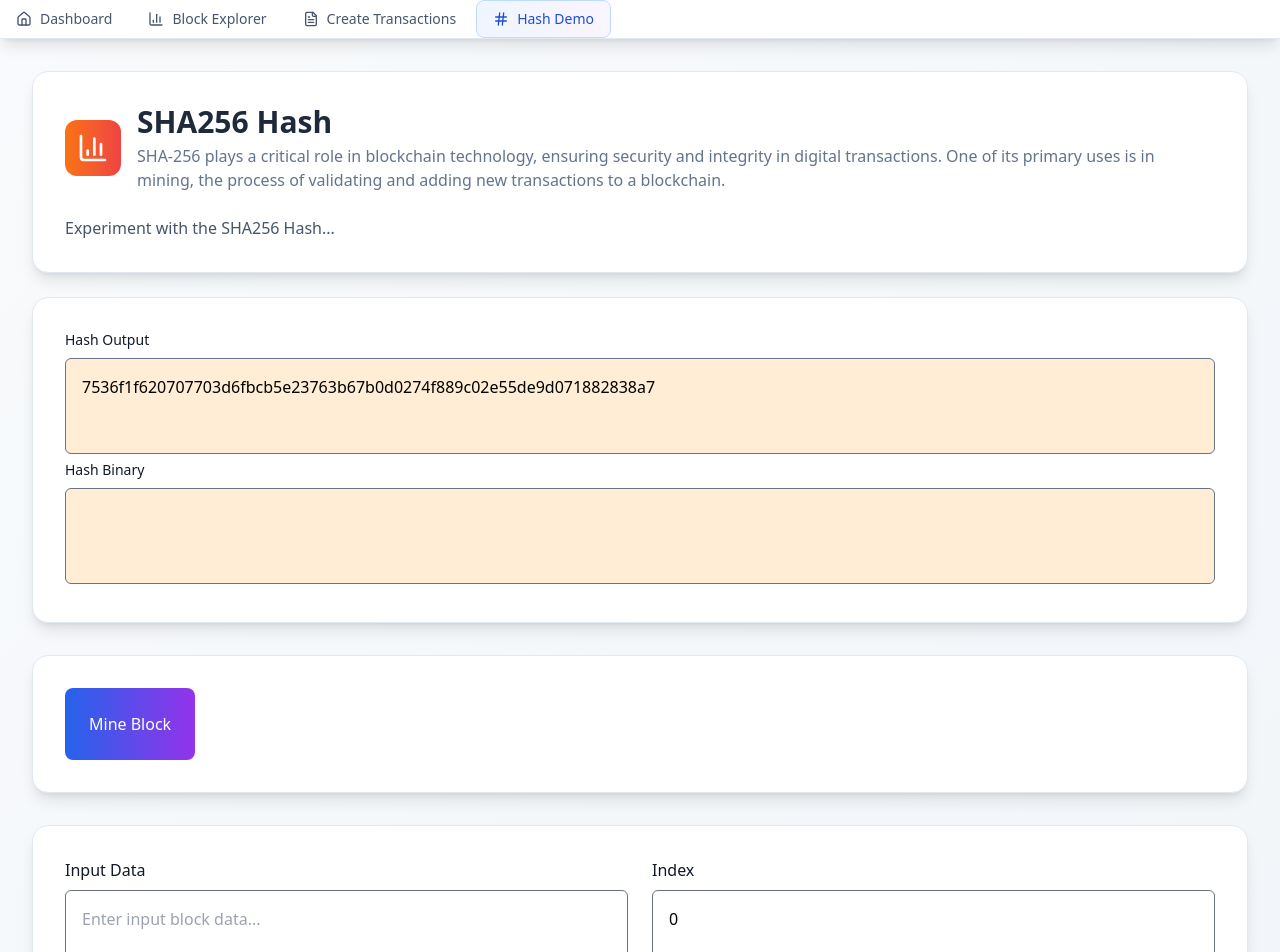
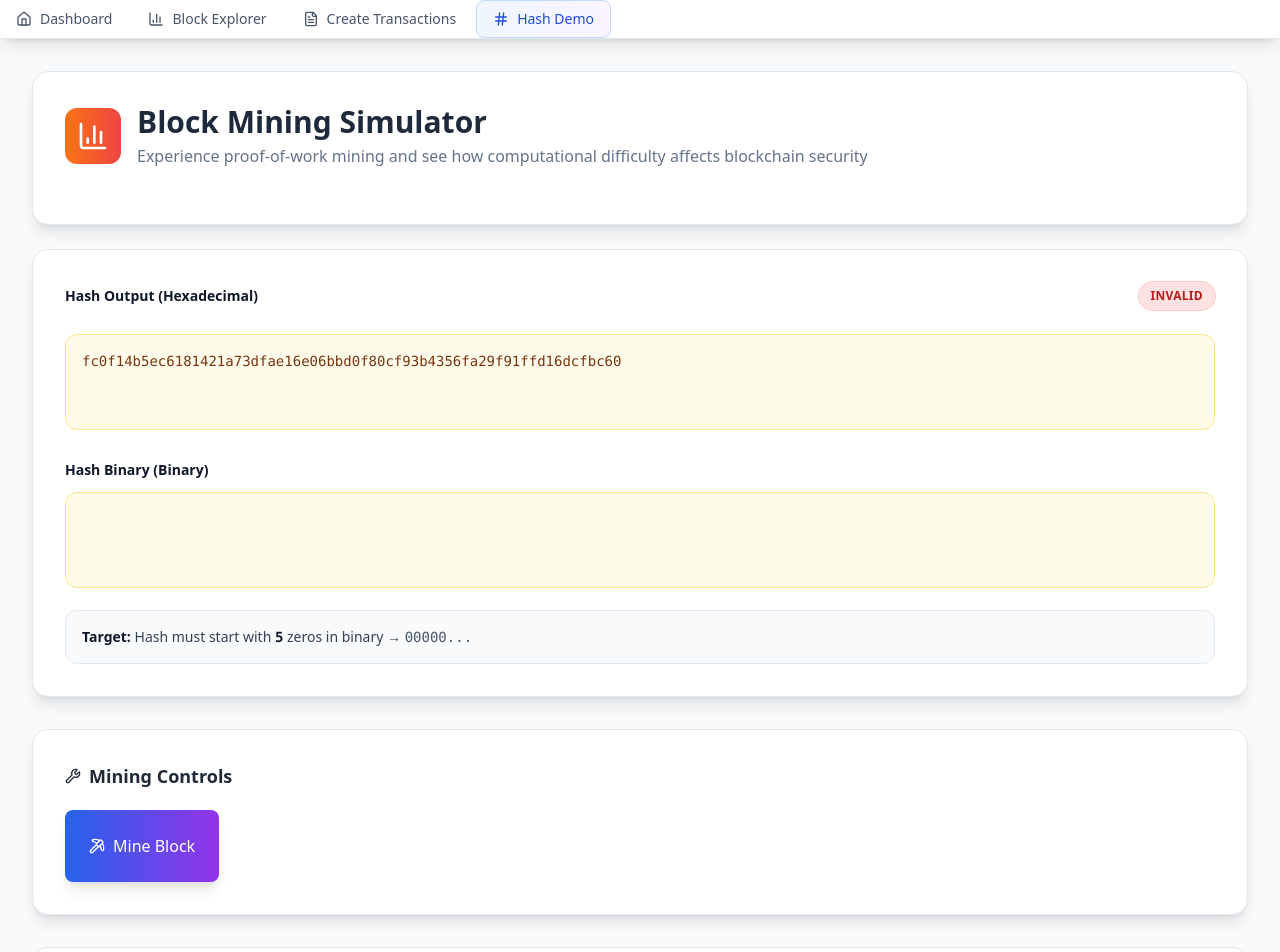
Before and after one commit to StuvanFIT/Blockchain-Network-Educational-Tool, a React (Create React App) app in the folder explorer/: page /hash in a window 1280 px wide. Shown: the top 952 px of the page. Built offline with nearby package versions, Linux system fonts and the light colour scheme.

Commit message:
style: restyled the mine block, mining statistics, header and input data

```diff
--- a/explorer/src/components/HashDemo.tsx
+++ b/explorer/src/components/HashDemo.tsx
@@ -1,5 +1,5 @@
 import React, { useEffect, useState, useRef }  from 'react';
-import { BarChart3 } from "lucide-react";
+import { BarChart3, Loader2, Pickaxe, Square, Wrench,ChartColumnIncreasing, Target, Hourglass, ChartNoAxesCombined, Trophy, Ban } from "lucide-react";
 import CryptoJS from 'crypto-js';
 
 import { hexToBinary } from '../blockchain/utils';
@@ -11,26 +11,18 @@ export const HashDemo = () => {
 
   const [hash, setHash] = useState('');
   const [hashBinary, setHashBinary] = useState('');
-
   const [data, setData] = useState('');
   const [index, setIndex] = useState(0);
   const [previousHash, setPreviousHash] = useState('');
   const [timestamp, setTimeStamp] = useState(getCurrentTimestamp());
-  const [difficulty, setDifficulty] = useState('');
+  const [difficulty, setDifficulty] = useState(5);
   const [nonce, setNonce] = useState(0);
 
   //Mining Status
-  const [isMining, setIsMining] = useState(false);
   const isMiningRef = useRef(false);
-  const [miningStatus, setMiningStatus] = useState({attempts: 0, timeStarted: 0, timeFinished: "Pending..."});
-
-
-  const handleChange = (setter: Function) => (e: React.ChangeEvent<HTMLTextAreaElement>) => {
-    setter(e.target.value)
-  };
-
-  const calcHashDemo = (index:number, previousHash:string, timestamp:number, data:string, difficulty:number, nonce: number):string =>
-    CryptoJS.SHA256(`${index ?? ''}${previousHash ?? ''}${timestamp ?? ''}${data ?? ''}${difficulty ?? ''}${nonce ?? ''}`).toString();
+  const [miningStatus, setMiningStatus] = useState({attempts: 0, timeStarted: 0});
+  const [miningSuccess, setMiningSuccess] = useState(false);
+  const [estimatedTime , setEstimatedTime] = useState(0);
 
   useEffect(() => {
     const allEmpty = [data, index, previousHash, timestamp, difficulty, nonce].every(f => !f);
@@ -41,38 +33,77 @@ export const HashDemo = () => {
     }
   }, [data, index, previousHash, timestamp, difficulty, nonce]);
 
+  //Handling user input data changes:
+  const handleChange = (setter: Function) => (e: React.ChangeEvent<HTMLTextAreaElement>) => {
+    console.log(e.target);
+    if (e.target.id === "difficulty"){
+      const value = e.target.value;
+
+      if (Number(value) > 100) {
+        alert("Max difficulty: 100. Please try a lower difficulty level.");
+        return;
+      }
+    }
+    setter(e.target.value)
+  };
+
+  //Calculating the hash
+  const calcHashDemo = (index:number, previousHash:string, timestamp:number, data:string, difficulty:number, nonce: number):string =>
+    CryptoJS.SHA256(`${index ?? ''}${previousHash ?? ''}${timestamp ?? ''}${data ?? ''}${difficulty ?? ''}${nonce ?? ''}`).toString();
+
+
+  //Checking if the hash (binary form) matches the difficulty level
   const hashMatchesDifficulty = (hash: string, difficulty: number): boolean => {
       const hashInBinary: string = hexToBinary(hash);
       const requiredPrefix: string = '0'.repeat(difficulty);
       return hashInBinary.startsWith(requiredPrefix);
   };
 
+  //Stop mining
+  const stopMining = () => {
+    isMiningRef.current = false;
+  }
+
+  //Start mining
+  const startMining = () => {
+    isMiningRef.current = true;
+  }
+
+
   const mineBlock = async () =>{
+
     if (isMiningRef.current){
       return;
     };
+
+    //Reset mining success state
+    setMiningSuccess(false);
+
+
     //We are mining now
-    setIsMining(true);
-    isMiningRef.current = true;
-    setMiningStatus({attempts:0, timeStarted: Date.now(), timeFinished: "Pending..."});
+    startMining();
+    const startTime = Date.now();
+    setMiningStatus({attempts:0, timeStarted: startTime});
+
+    //Calculate the estimated time based on the input difficulty
+    const estimatedAttempts = Math.pow(2, Number(difficulty));
+    setEstimatedTime(estimatedAttempts /10000) //rough estimate in seconds
 
     //Find the matching block
     let attempts = 0;
     let currNonce = 0;
 
-    while (true) {
-
-
+    while (isMiningRef.current) {
       const currHash =  calcHashDemo(Number(index), previousHash, Number(timestamp), data, Number(difficulty), currNonce);
-
       attempts++;
 
       //Every 1000 attempts, update the UI
       if (attempts % 1000 ===0 ){
-        setMiningStatus({attempts: attempts, timeStarted: miningStatus.timeStarted, timeFinished: miningStatus.timeFinished});
+        setMiningStatus({attempts: attempts, timeStarted: startTime});
         setNonce(currNonce);
         setHash(currHash);
         setHashBinary(hexToBinary(currHash))
+
         //ALlow the UI to update
         await new Promise(resolve => setTimeout(resolve, 1));
       };
@@ -82,9 +113,10 @@ export const HashDemo = () => {
         setNonce(currNonce);
         setHash(currHash);
         setHashBinary(hexToBinary(currHash))
-        setMiningStatus({attempts: attempts, timeStarted: miningStatus.timeStarted, timeFinished: Date.now().toString()});
-        setIsMining(false);
-        isMiningRef.current = false;
+        setMiningStatus({attempts: attempts, timeStarted: startTime});
+        setMiningSuccess(true);
+
+        stopMining();
         return;
       };
 
@@ -92,21 +124,41 @@ export const HashDemo = () => {
 
       //Limit break
       if (attempts > 1000000){
-        setIsMining(false);
-        isMiningRef.current = false;
-        setMiningStatus({attempts:attempts,  timeStarted: miningStatus.timeStarted, timeFinished: miningStatus.timeFinished});
-        alert('Mining has halted after 1,000,000 attempts. Maybe try reducing the difficulty.');
+        stopMining();
+        setMiningStatus({attempts:attempts,  timeStarted: startTime});
         return;
       };
 
     };
 
-  }
+  };
+
+  //Total Mining Time
+  const miningTime = miningStatus.timeStarted ? ((Date.now() - miningStatus.timeStarted)/1000): 0;
+  //Mining Time Hash Rate
+  const miningHashRate = miningTime > 0 ? (Math.round(miningStatus.attempts / miningTime)): 0;
+  const progress = estimatedTime > 0 ? Math.min((miningTime / estimatedTime) * 100, 100) : 0;
+
+  const formatTime = (seconds: number): string =>{
+    if (seconds < 60){
+      return `${seconds.toFixed(1)}s`
+    };
+
+    const minutes = Math.floor(seconds / 60);
+    const remainingSeconds = seconds % 60;
+    return `${minutes}m ${remainingSeconds.toFixed(0)}s`
+  };
+
+  const formatNumber = (num: number): string => {
+    if (num >= 1000000) return `${(num / 1000000).toFixed(1)}M`;
+    if (num >= 1000) return `${(num / 1000).toFixed(1)}K`;
+    return num.toLocaleString();
+  };
 
 
 
   return (
-    <div className="p-8">
+    <div className="p-8 bg-gray-50 min-h-screen">
       <div className="max-w-7xl mx-auto">
         <div className="bg-white rounded-2xl shadow-lg p-8 border border-slate-200">
           <div className="flex items-center gap-4 mb-6">
@@ -114,36 +166,220 @@ export const HashDemo = () => {
               <BarChart3 className="w-8 h-8" />
             </div>
             <div>
-              <h1 className="text-3xl font-bold text-slate-800">SHA256 Hash</h1>
-              <p className="text-slate-500 mt-1">SHA-256 plays a critical role in blockchain technology, ensuring security and integrity in digital transactions. One of its primary uses is in mining, the process of validating and adding new transactions to a blockchain.</p>
+              <h1 className="text-3xl font-bold text-slate-800">Block Mining Simulator</h1>
+              <p className="text-slate-500 mt-1">Experience proof-of-work mining and see how computational difficulty affects blockchain security</p>
             </div>
           </div>
-          <p className="text-slate-600">Experiment with the SHA256 Hash...</p>
         </div>
       </div>
+
       <div className="mt-6 max-w-7xl mx-auto">
         <div className="bg-white rounded-2xl shadow-lg p-8 border border-slate-200">
-            <label htmlFor="hash-output" className="block mb-2 text-sm font-medium text-gray-900">Hash Output</label>
-            <textarea id="hash-output" className='w-full h-24 p-4 border border-gray-500 rounded-md bg-orange-100 resize-none' value={hash} spellCheck={false}></textarea>
-            <label htmlFor="hash-binary" className="block mb-2 text-sm font-medium text-gray-900">Hash Binary</label>
-            <textarea id="hash-binary" className='w-full h-24 p-4 border border-gray-500 rounded-md bg-orange-100 resize-none' value={hashBinary} spellCheck={false}></textarea>
-         </div>
 
-        <div className='bg-white rounded-2xl shadow-lg p-8 border border-slate-200 mt-8 mb-8'>
-          <button
-          onClick={mineBlock}
-          disabled={isMining}
-          className='px-6 py-6 rounded-lg bg-gradient-to-r from-blue-600 to-purple-600 text-white font-medium'>Mine Block</button>
+          {/* Header Section */}
+          <div className="flex items-center justify-between mb-6">
+            <label htmlFor="hash-output" className="text-sm font-semibold text-slate-900">
+              Hash Output (Hexadecimal)
+            </label>
+            <div className="flex items-center gap-3">
+              {miningSuccess && (
+                <div className="flex items-center text-emerald-600 gap-2">
+                  <Trophy className="w-4 h-4" />
+                  <span className="text-sm font-medium">Valid Block!</span>
+                </div>
+              )}
+              <span className={`px-3 py-1.5 rounded-full text-xs font-semibold uppercase tracking-wide ${
+                miningSuccess
+                  ? 'bg-emerald-100 text-emerald-700 ring-1 ring-emerald-200'
+                  : 'bg-red-100 text-red-700 ring-1 ring-red-200'
+              }`}>
+                {miningSuccess ? 'Valid' : 'Invalid'}
+              </span>
+            </div>
+          </div>
+          {/* Hash Output */}
+          <textarea
+            id="hash-output"
+            className={`w-full h-24 p-4 border rounded-xl resize-none font-mono text-sm transition-colors ${
+              miningSuccess
+                ? 'bg-emerald-50 border-emerald-200 text-emerald-900'
+                : 'bg-amber-50 border-amber-200 text-amber-900'
+            }`}
+            value={hash}
+            spellCheck={false}
+            readOnly
+          />
 
-          {isMining && (
-            <div>
-              <div>Attempts: {miningStatus.attempts} </div>
-              <div>Time Started: {miningStatus.timeStarted} </div>
-              <div>Time Completed: {miningStatus.timeFinished} </div>
+          {/* Binary Section */}
+          <label htmlFor="hash-binary" className="block mt-6 mb-3 text-sm font-semibold text-slate-900">
+            Hash Binary (Binary)
+          </label>
+          <textarea
+            id="hash-binary"
+            className={`w-full h-24 p-4 border rounded-xl resize-none font-mono text-sm transition-colors ${
+              miningSuccess
+                ? 'bg-emerald-50 border-emerald-200 text-emerald-900'
+                : 'bg-amber-50 border-amber-200 text-amber-900'
+            }`}
+            value={hashBinary}
+            spellCheck={false}
+            readOnly
+          />
+
+          {/* Target Info */}
+          <div className="mt-4 p-4 bg-slate-50 rounded-xl border border-slate-200">
+            <div className="text-sm text-slate-700">
+              <span className="font-semibold text-slate-900">Target:</span> Hash must start with{' '}
+              <span className="font-mono font-semibold text-slate-900">{difficulty}</span> zeros in binary →{' '}
+              <span className="font-mono text-slate-600">{Number(difficulty) >150 ? "0".repeat(150) : "0".repeat(Number(difficulty))}...</span>
             </div>
+          </div>
+        </div>
 
-          )}
+        <div className='flex-1 bg-white rounded-2xl shadow-lg p-8 border border-slate-200 mt-8 mb-8'>
+          <div className='flex flex-col lg:flex-row gap-8'>
+            <div className='flex-1'>
+              <h3 className='text-lg font-semibold text-gray-800 mb-5 flex items-center gap-2'>
+                < Wrench className='w-4 h-4' />
+                Mining Controls
+              </h3>
+
+              <div className='flex gap-4'>
+                <button
+                onClick={mineBlock}
+                disabled={isMiningRef.current}
+                className={`flex items-center gap-2 px-6 py-6 rounded-lg font-medium ${
+                  isMiningRef.current
+                  ? 'bg-gray-100 text-gray-400 cursor-not-allowed'
+                  : 'bg-gradient-to-r from-blue-600 to-purple-600 text-white hover:from-blue-700 hover:to-purple-700 shadow-lg hover:shadow-xl'}`}>
+
+                    {isMiningRef.current ? (
+                      <>
+                        <Loader2 className='w-4 h-4 animate-spin' />
+                        Mining...
+                      </>
+                    ): (
+                      <>
+                        <Pickaxe className='w-4 h-4' />
+                        Mine Block
+                      </>
+
+
+                    )}
+                </button>
+
+                {isMiningRef.current && (
+                  <button
+                  onClick={stopMining}
+                  className='flex items-center gap-2 px-6 py-6 rounded-lg font-medium bg-red-500 text-white hover:bg-red-600 transition-colors'>
+
+                    <Square className='w-4 h-4'/>
+                    Stop
+
+                  </button>
+                )}
+            </div>
         </div>
+
+        {/*Mining Statistics */}
+        {(isMiningRef.current || miningStatus.attempts >0) && (
+          <div className='flex-1'>
+            <h3 className='text-lg font-semibold text-gray-800 mb-4 flex items-center gap-2'>
+              <ChartColumnIncreasing className='w-4 h-4'/>
+              Mining Statistics
+            </h3>
+
+            <div className='grid grid-cols-2 gap-4'>
+                <div className="bg-blue-50 p-4 rounded-lg">
+                  <div className="flex items-center gap-2 text-blue-700 mb-1">
+                    <Target className="w-4 h-4" />
+                    <span className="text-sm font-medium">Attempts</span>
+                  </div>
+                  <div className="text-2xl font-bold text-blue-800">
+                    {formatNumber(miningStatus.attempts)}
+                  </div>
+                </div>
+                <div className="bg-green-50 p-4 rounded-lg">
+                  <div className="flex items-center gap-2 text-green-700 mb-1">
+                    <Hourglass className="w-4 h-4" />
+                    <span className="text-sm font-medium">Time Elapsed</span>
+                  </div>
+                  <div className="text-2xl font-bold text-green-800">
+                    {formatTime(miningTime)}
+                  </div>
+                </div>
+                <div className="bg-pink-50 p-4 rounded-lg">
+                  <div className="flex items-center gap-2 text-pink-700 mb-1">
+                    <ChartNoAxesCombined className="w-4 h-4" />
+                    <span className="text-sm font-medium">Hash Rate</span>
+                  </div>
+                  <div className="text-2xl font-bold text-pink-800">
+                    {formatNumber(miningHashRate)} H/s
+                  </div>
+                </div>
+                <div className="bg-orange-50 p-4 rounded-lg">
+                  <div className="flex items-center gap-2 text-orange-700 mb-1">
+                    <ChartNoAxesCombined className="w-4 h-4" />
+                    <span className="text-sm font-medium">Nonces</span>
+                  </div>
+                  <div className="text-2xl font-bold text-orange-800">
+                    {formatNumber(nonce)}
+                  </div>
+                </div>
+                {/* Progress Bar */}
+                {isMiningRef.current && estimatedTime > 0 && (
+                  <div className="mt-4">
+                    <div className="flex justify-between text-sm text-gray-600 mb-2">
+                      <span>Estimated Progress</span>
+                      <span>{progress.toFixed(1)}%</span>
+                    </div>
+                    <div className="w-full bg-gray-200 rounded-full h-2">
+                      <div
+                        className="bg-gradient-to-r from-blue-500 to-purple-600 h-2 rounded-full transition-all duration-300"
+                        style={{ width: `${Math.min(progress, 100)}%` }}
+                      ></div>
+                    </div>
+                    <div className="text-xs text-gray-500 mt-1">
+                      Est. total time: {formatTime(estimatedTime)} (based on difficulty {difficulty})
+                    </div>
+                  </div>
+                )}
+            </div>
+            {/*Success Message: valid block */}
+            {miningSuccess && (
+
+              <div className='mt-4 p-4 border border-green-300 rounded-lg bg-emerald-50'>
+                <div className='flex items-center gap-2 font-medium'>
+                  <Trophy className='w-8 h-8 text-yellow-500'/>
+                  <span className='text-green-700'>Block Mined Successfully!</span>
+                </div>
+
+                <div className='text-sm text-green-700 font-medium'>
+                  Found valid hash in {formatNumber(miningStatus.attempts)} attempts and  {formatTime(miningTime)}
+                </div>
+
+              </div>
+            )}
+
+            {/*Unsuccessful Message: Too many attempts */}
+            {(!miningSuccess && miningStatus.attempts >1000000)&&(
+
+              <div className='mt-4 p-4 border border-red-300 rounded-lg bg-red-100'>
+                <div className='flex items-center gap-2 font-medium'>
+                  <Trophy className='w-8 h-8 text-yellow-500'/>
+                  <span className='text-red-700'>Block Mined Unsuccessfully..</span>
+                </div>
+
+                <div className='text-sm text-red-700 font-medium'>
+                  Mining has halted after 1,000,000 attempts. Maybe try reducing the difficulty.
+                </div>
+
+              </div>
+            )}
+          </div>
+        )}
+      </div>
+    </div>
 
         <div className="bg-white rounded-2xl mt-6 shadow-lg p-8 border border-slate-200">
           <div className="flex items-center gap-4 mb-6">
```
